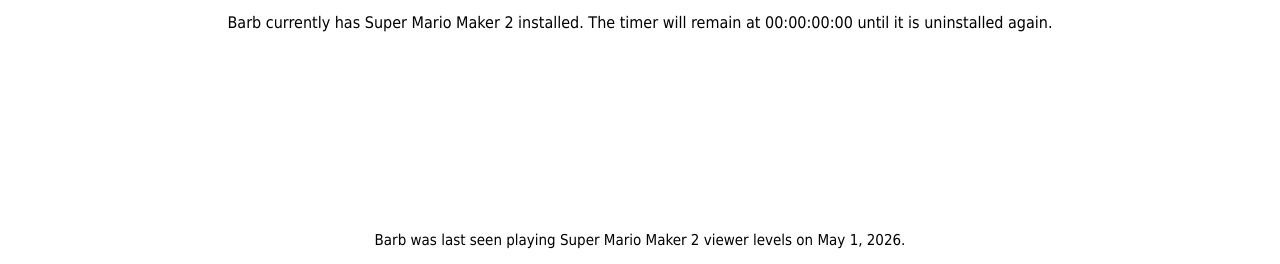
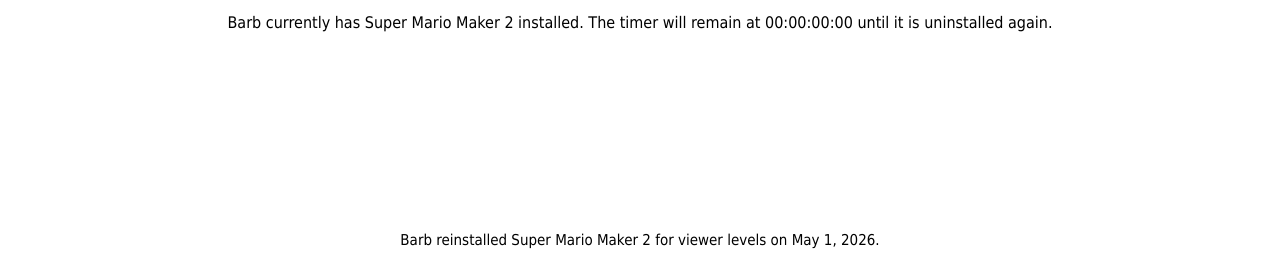
Before and after one commit to corbynj/barbcounter, a plain HTML site: page index.html in a window 1280 px wide. Shown: the part 536-800 px from the top of the page. Drawn offline with Linux system fonts and the light colour scheme.

Commit message:
Update index.html

```diff
--- a/index.html
+++ b/index.html
@@ -131,7 +131,8 @@
 				<p>Barb currently has Super Mario Maker 2 installed. The timer will remain at 00:00:00:00 until it is uninstalled again.</p>
 			</div>
 			<div id="footer">
-				<div class="footer-text">Barb was last seen playing Super Mario Maker 2 viewer levels on May 1, 2026.</div>
+				<div class="footer-text hidden">Barb was last seen playing Super Mario Maker 2 on May 1, 2026.</div>
+				<div class="footer-text">Barb reinstalled Super Mario Maker 2 for viewer levels on May 1, 2026.</div>
 			</div>
 		</div>
 	</body>
```
